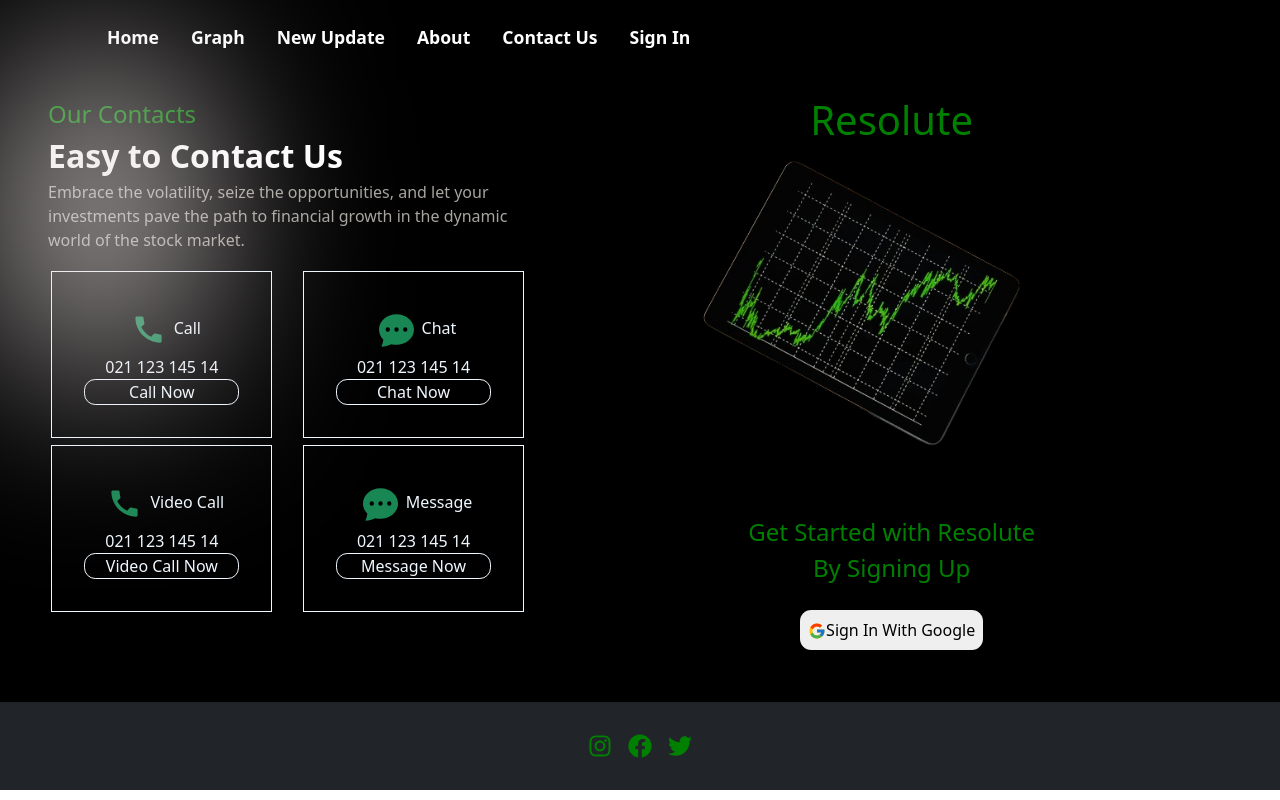
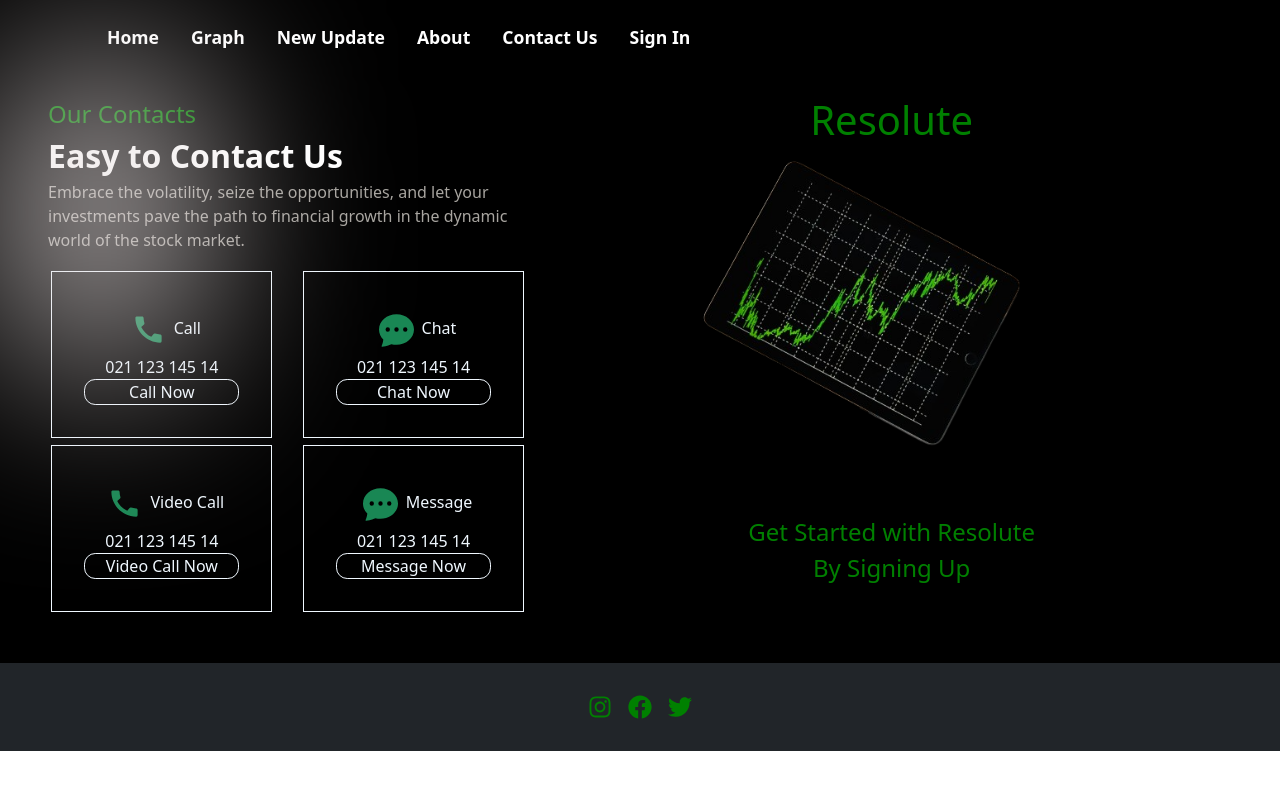
Before and after one commit to DanielCabador/react-project2, a React (Vite) app: page /contact in a window 1280 px wide. Built offline with nearby package versions, Linux system fonts and the light colour scheme.

Commit message:
Removed Google Icon in contact page.

```diff
--- a/src/component/Contact.jsx
+++ b/src/component/Contact.jsx
@@ -1,6 +1,5 @@
 import { MdCall } from "react-icons/md";
 import { BsFillChatDotsFill } from "react-icons/bs";
-import { FcGoogle } from "react-icons/fc";
 import "./Contact.css";
 
 const Contact = () => {
@@ -83,10 +82,6 @@
                 <span>By Signing Up</span>
               </div>
               <br />
-              <button className="text-center p-2 get-started-button ">
-                <FcGoogle size={18} />
-                Sign In With Google
-              </button>
             </div>
           </div>
         </div>
```
